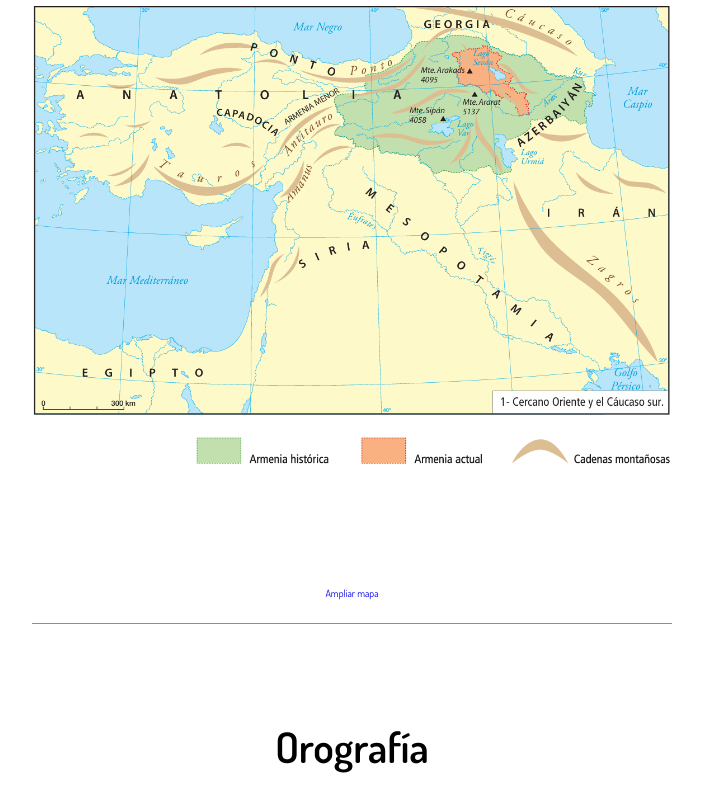
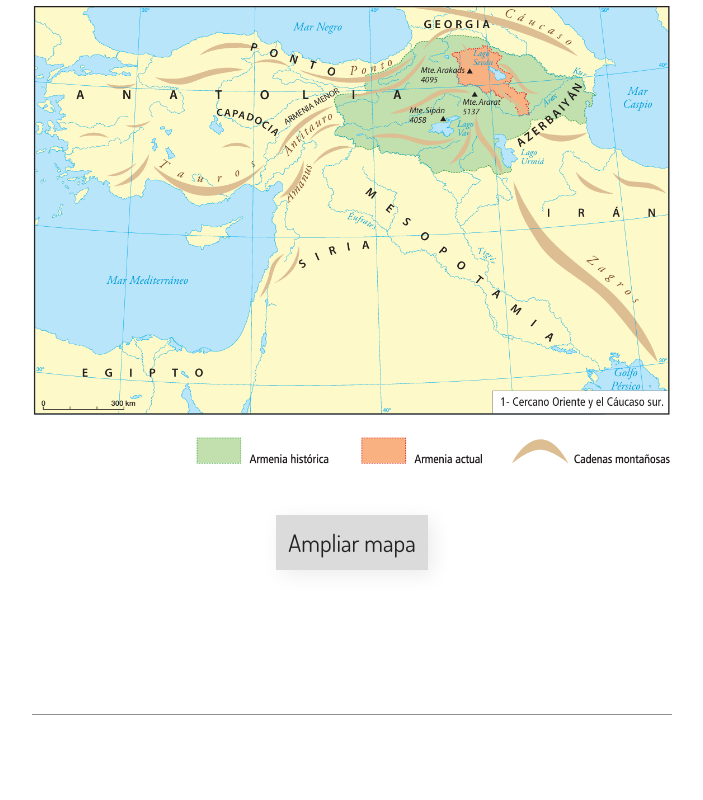
Before and after one commit to ax-gorgor/libro, a plain HTML site: page Capitulo-1/indexCapitulo1.html in a window 1280 px wide. Shown: the part 1347-2147 px from the top of the page, without its empty margins (288-991 px from the left). Drawn offline with nearby package versions, Linux system fonts and the light colour scheme; files whose address does not match are found by name.

Commit message:
Add files via upload

```diff
--- a/Capitulo-1/CSS/style.css
+++ b/Capitulo-1/CSS/style.css
@@ -97,9 +97,24 @@ p {
 
 .map-1 img{width: 50vw;
     margin: 48px;
-    margin-bottom: 120px;}
+    margin-bottom: 36px;}
 
 
+
+ .ampliar-map{font-size: 24px;
+    background: #dbdbdb;
+    padding: 12px;
+    box-shadow: 5px 5px 20px rgba(0, 0, 0, 0.08);
+    text-decoration: none;
+    color: #222;
+    margin-top: 12px;
+    margin-bottom: 120px;
+}
+
+.ampliar-map a{color: #222;}
+
+
+ .ampliar-map:hover{transition: color 0.3s ease-in-out;}
 
 .tittle-1{font-size: 36px;
             margin-top: 48px;}
```
